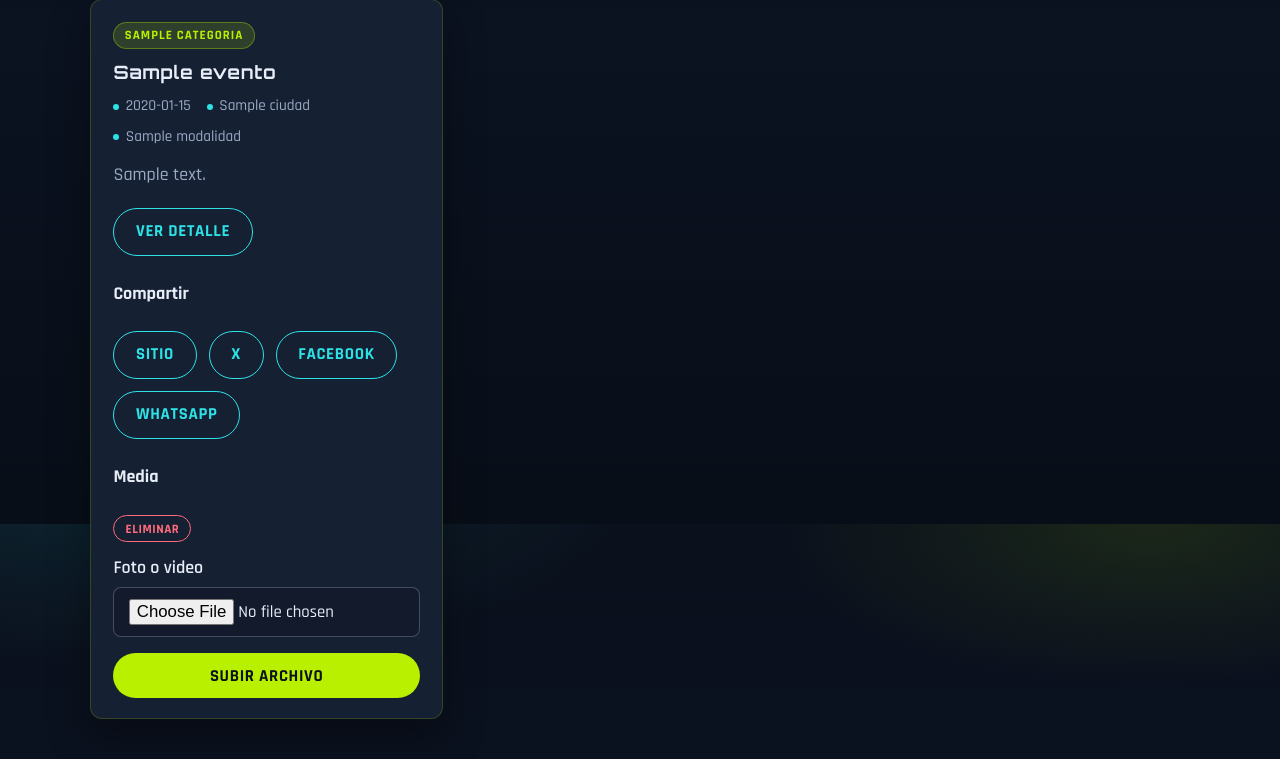
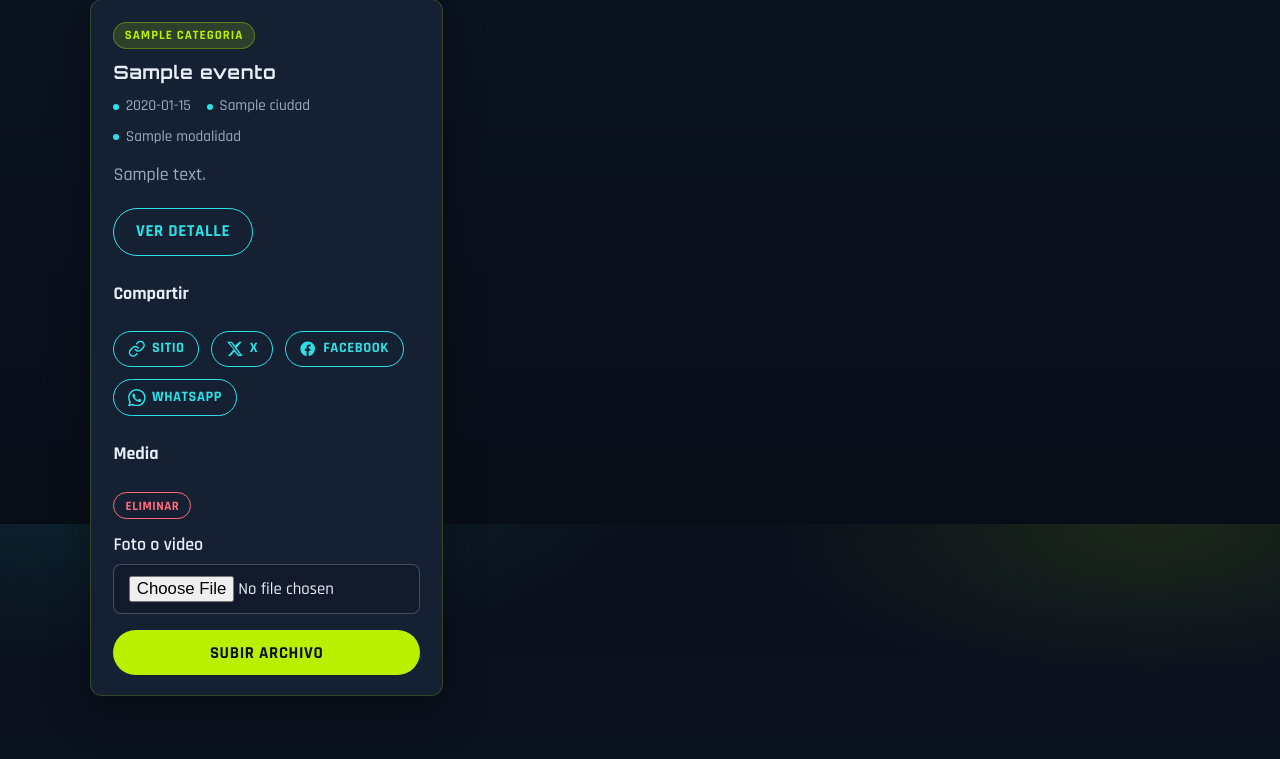
Before and after one commit to fernavardev/gamerfest, a Spring app: template frontend/src/main/resources/templates/mis-eventos.html in a window 1280 px wide. Shown: the part 276-1035 px from the top of the page. Run offline with Thymeleaf, Linux system fonts and the light colour scheme; the template is opened without the code that fills it: most values are stand-ins (such as "Sample title", 1, 10 or a date in 2020); data that the repository does not hold is empty; some of the project's set-up classes (security, data sources, template engines, error pages and the like) are left out, and stand-ins take their place.

Commit message:
Refactorizar la sección de compartir eventos, extrayendo la lógica a un fragmento reutilizable y mejorando el estilo de los botones de compartir.

```diff
--- a/frontend/src/main/resources/static/css/styles.css
+++ b/frontend/src/main/resources/static/css/styles.css
@@ -250,6 +250,23 @@ p { margin: 0 0 1rem; color: var(--muted); }
   flex-wrap: wrap;
   gap: 0.75rem;
   margin-top: 1.25rem;
+}
+
+.share-actions {
+  margin-top: 0.75rem;
+}
+
+.share-btn {
+  gap: 0.4rem;
+  padding: 0.4rem 0.85rem;
+  font-size: 0.9rem;
+}
+
+.share-icon {
+  width: 1.1rem;
+  height: 1.1rem;
+  flex-shrink: 0;
+  display: block;
 }
 
 /* Cards & panels */
--- /dev/null
+++ b/frontend/src/main/resources/templates/fragments/share.html
@@ -0,0 +1,46 @@
+<!DOCTYPE html>
+<html lang="es" xmlns:th="http://www.thymeleaf.org">
+<body>
+<div th:fragment="shareActions(compartir)" class="btn-group share-actions">
+    <a class="btn btn--ghost share-btn"
+       th:href="${compartir.webUrl}"
+       target="_blank"
+       rel="noopener noreferrer">
+        <svg class="share-icon" viewBox="0 0 24 24" fill="none" aria-hidden="true">
+            <path stroke="currentColor" stroke-width="2" stroke-linecap="round" stroke-linejoin="round"
+                  d="M10 13a5 5 0 0 0 7.54.54l3-3a5 5 0 0 0-7.07-7.07l-1.72 1.71"/>
+            <path stroke="currentColor" stroke-width="2" stroke-linecap="round" stroke-linejoin="round"
+                  d="M14 11a5 5 0 0 0-7.54-.54l-3 3a5 5 0 0 0 7.07 7.07l1.71-1.71"/>
+        </svg>
+        <span>Sitio</span>
+    </a>
+    <a class="btn btn--ghost share-btn"
+       th:href="${compartir.twitter}"
+       target="_blank"
+       rel="noopener noreferrer">
+        <svg class="share-icon" viewBox="0 0 24 24" fill="currentColor" aria-hidden="true">
+            <path d="M18.244 2.25h3.308l-7.227 8.26 8.502 11.24H16.17l-4.714-6.231-5.401 6.231H2.744l7.727-8.924L1.254 2.25H8.08l4.253 5.622L18.244 2.25zm-1.161 17.52h1.833L7.084 4.126H5.117L17.083 19.77z"/>
+        </svg>
+        <span>X</span>
+    </a>
+    <a class="btn btn--ghost share-btn"
+       th:href="${compartir.facebook}"
+       target="_blank"
+       rel="noopener noreferrer">
+        <svg class="share-icon" viewBox="0 0 24 24" fill="currentColor" aria-hidden="true">
+            <path d="M22 12.07C22 6.48 17.52 2 11.93 2S1.86 6.48 1.86 12.07c0 5.02 3.66 9.18 8.44 9.93v-7.02H7.9v-2.91h2.4V9.84c0-2.37 1.41-3.68 3.56-3.68 1.03 0 2.11.18 2.11.18v2.32h-1.19c-1.17 0-1.54.73-1.54 1.48v1.78h2.62l-.42 2.91h-2.2V22c4.78-.75 8.44-4.91 8.44-9.93z"/>
+        </svg>
+        <span>Facebook</span>
+    </a>
+    <a class="btn btn--ghost share-btn"
+       th:href="${compartir.whatsapp}"
+       target="_blank"
+       rel="noopener noreferrer">
+        <svg class="share-icon" viewBox="0 0 24 24" fill="currentColor" aria-hidden="true">
+            <path d="M20.52 3.48A11.86 11.86 0 0 0 12.04 0C5.5 0 .16 5.33.16 11.9c0 2.1.55 4.14 1.6 5.95L0 24l6.3-1.65a11.86 11.86 0 0 0 5.74 1.46h.01c6.54 0 11.88-5.34 11.88-11.9 0-3.18-1.24-6.16-3.41-8.43zM12.05 21.78h-.01a9.86 9.86 0 0 1-5.02-1.37l-.36-.21-3.74.98 1-3.64-.24-.37a9.86 9.86 0 0 1-1.51-5.26c0-5.44 4.43-9.87 9.88-9.87 2.64 0 5.12 1.03 6.98 2.9a9.82 9.82 0 0 1 2.89 6.98c0 5.44-4.43 9.86-9.87 9.86zm5.42-7.39c-.3-.15-1.76-.87-2.03-.97-.27-.1-.47-.15-.67.15-.2.3-.77.97-.94 1.17-.17.2-.35.22-.64.07-.3-.15-1.25-.46-2.38-1.47-.88-.78-1.47-1.75-1.64-2.04-.17-.3-.02-.46.13-.61.13-.13.3-.35.45-.52.15-.17.2-.3.3-.5.1-.2.05-.37-.02-.52-.07-.15-.67-1.61-.92-2.2-.24-.58-.49-.5-.67-.51h-.57c-.2 0-.52.07-.79.37-.27.3-1.04 1.02-1.04 2.48s1.06 2.88 1.21 3.08c.15.2 2.1 3.2 5.08 4.49.71.31 1.26.49 1.69.63.71.23 1.36.2 1.87.12.57-.09 1.76-.72 2.01-1.41.25-.7.25-1.29.17-1.41-.07-.12-.27-.2-.57-.35z"/>
+        </svg>
+        <span>WhatsApp</span>
+    </a>
+</div>
+</body>
+</html>
--- a/frontend/src/main/resources/templates/mis-eventos.html
+++ b/frontend/src/main/resources/templates/mis-eventos.html
@@ -38,24 +38,7 @@
                          th:if="${compartirPorEvento[evento.id] != null}"
                          style="margin-top: 0.75rem;">
                         <h4>Compartir</h4>
-                        <div class="btn-group">
-                            <a class="btn btn--ghost"
-                               th:href="${compartirPorEvento[evento.id].webUrl}"
-                               target="_blank"
-                               rel="noopener noreferrer">Sitio</a>
-                            <a class="btn btn--ghost"
-                               th:href="${compartirPorEvento[evento.id].twitter}"
-                               target="_blank"
-                               rel="noopener noreferrer">X</a>
-                            <a class="btn btn--ghost"
-                               th:href="${compartirPorEvento[evento.id].facebook}"
-                               target="_blank"
-                               rel="noopener noreferrer">Facebook</a>
-                            <a class="btn btn--ghost"
-                               th:href="${compartirPorEvento[evento.id].whatsapp}"
-                               target="_blank"
-                               rel="noopener noreferrer">WhatsApp</a>
-                        </div>
+                        <div th:replace="~{fragments/share :: shareActions(${compartirPorEvento[evento.id]})}"></div>
                     </div>
 
                     <div style="margin-top: 1rem;">
```
Also changed, not shown: frontend/src/main/resources/templates/detalle-evento.html (+1 -18 lines).
